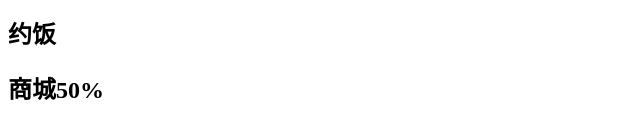
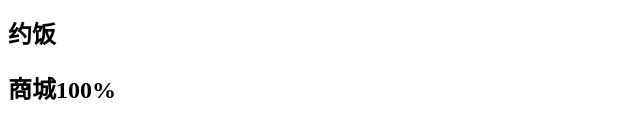
Before and after one commit to yn0t1me/dbhot, a plain HTML site: page index.html in a window 1280 px wide. Shown: the part 279-418 px from the top of the page, 0-640 px from the left. Drawn offline with Linux system fonts and the light colour scheme.

Commit message:
商城功能开发完毕 C6

```diff
--- a/index.html
+++ b/index.html
@@ -11,6 +11,6 @@
 <h2>直播</h2>
 <h2>短视频</h2>
 <h2>约饭</h2>
-<h2>商城50%</h2>
+<h2>商城100%</h2>
 </body>
 </html>
```
